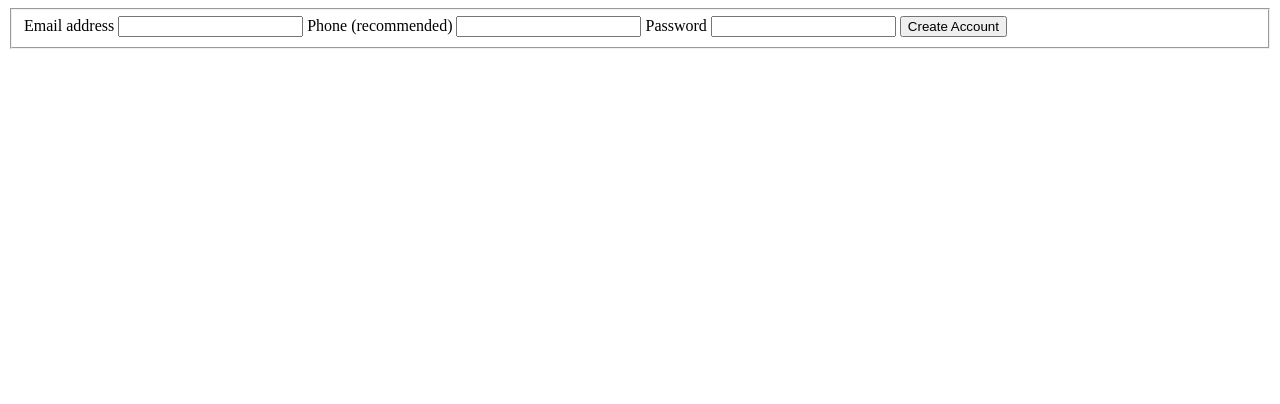
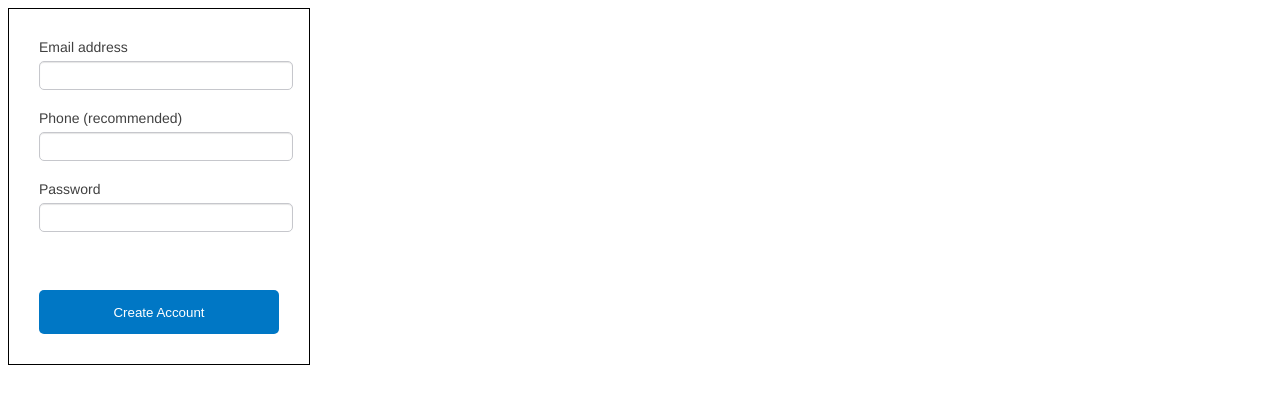
Before and after one commit to dbateman3/odin-mint, a plain HTML site: page index.html in a window 1280 px wide. Drawn offline with Linux system fonts and the light colour scheme.

Commit message:
Added style

```diff
--- a/index.html
+++ b/index.html
@@ -3,6 +3,7 @@
 	<head>
 		<meta charset="utf-8">
 		<title>Odin Mint</title>
+		<link rel="stylesheet" type="text/css" href="main.css" />
 	</head>
 	<body>
 		<form action="/signup" method="post">
@@ -19,7 +20,11 @@
 					Password
 					<input type="password" name="password">
 				</label>
-				<input class="btn" type="submit" name="submit" value="Create Account">
+			</fieldset>
+			<fieldset class="action">
+				<label>
+					<input class="btn" type="submit" name="submit" value="Create Account">
+				</label>
 			</fieldset>
 
 		</form>
--- a/main.css
+++ b/main.css
@@ -0,0 +1,65 @@
+form {
+	border: 1px solid;
+	border-radius: 0;
+	overflow: hidden;
+	width: 280px;
+	padding: 10px;
+}
+
+fieldset {
+	border: 0;
+	margin: 0;
+	padding: 0;
+}
+
+input {
+	border-radius: 5px;
+	margin: 0;
+}
+
+.signup {
+	padding: 20px 20px 0 20px;
+}
+
+.signup label {
+	font-family: 'AvenirNext',Avenir,"Helvetica Neue",Helvetica,Arial,sans-serif;
+	text-align: left;
+	color: #404040;
+	display: block;
+	font-size: 14px;
+	margin-bottom: 20px;
+}
+
+.signup input {
+	background: #fff;
+	border: 1px solid #c6c7cc;
+	box-shadow: inset 0 1px 1px rgba(0, 0, 0, .1);
+	color: #636466;
+	padding: 6px;
+	margin-top: 6px;
+	width: 100%;
+}
+
+.action {
+	padding: 20px;
+}
+
+.action .btn {
+	width: 100%;
+	background: #0077c5;
+	border: 0;
+	color: #fff;
+	cursor: pointer;
+	font-weight: 400;
+	padding: 8px 16px;
+	float: left;
+	height: 44px;
+	text-shadow: none;
+
+}
+
+.action label {
+	color: #7c7c80;
+	font-size: 12px;
+	margin: 10px 0 0 20px;
+}
```
